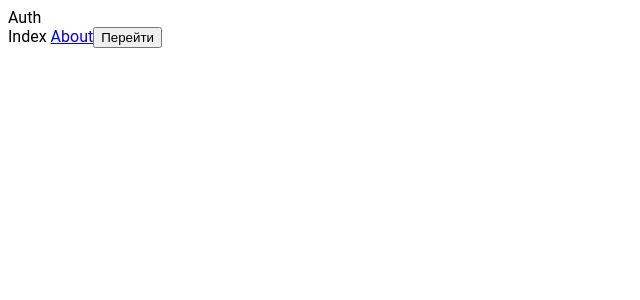
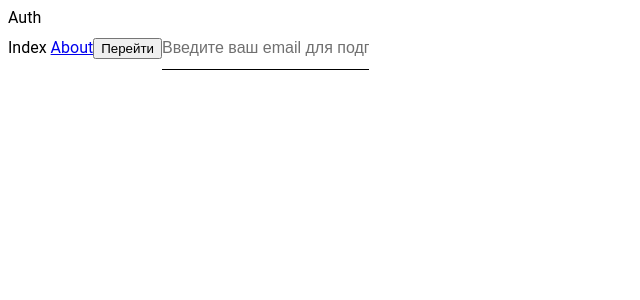
Before and after one commit to AlariCode/23-nuxt-app, a Nuxt app: page / in a window 1280 px wide. Shown: the top 300 px of the page, without its empty margins (0-640 px from the left). Built offline with nearby package versions, Linux system fonts and the light colour scheme.

Commit message:
Упражнение - Input

```diff
--- /dev/null
+++ b/components/inputField.vue
@@ -0,0 +1,30 @@
+<script setup lang="ts">
+const { variant } = defineProps<{
+  variant: "gray" | "black";
+}>();
+const data = defineModel<string>();
+</script>
+
+<template>
+  <input v-model="data" class="input" :class="variant" />
+</template>
+
+<style scoped>
+.input {
+  padding: 12px 0;
+  background: none;
+  border: none;
+  color: var(--color-black);
+  font-size: 16px;
+  font-weight: 400;
+}
+.input::placeholder {
+  color: var(--color-dark-gray);
+}
+.gray {
+  border-bottom: 1px solid var(--color-gray);
+}
+.black {
+  border-bottom: 1px solid var(--color-black);
+}
+</style>
--- a/eslint.config.mjs
+++ b/eslint.config.mjs
@@ -2,5 +2,9 @@
 import withNuxt from './.nuxt/eslint.config.mjs'
 
 export default withNuxt(
-  // Your custom configs here
+  {
+	rules: {
+		"vue/html-self-closing": ["off"]
+	}
+  }
 )
--- a/pages/index.vue
+++ b/pages/index.vue
@@ -10,5 +10,6 @@ function openAbout() {
     Index
     <NuxtLink to="/about">About</NuxtLink>
     <button @click="openAbout">Перейти</button>
+    <InputField variant="black" placeholder="Введите ваш email для подписки" />
   </div>
 </template>
```
